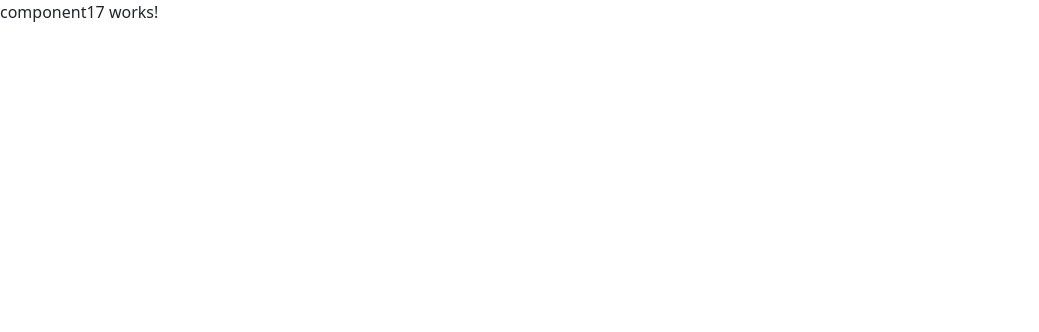
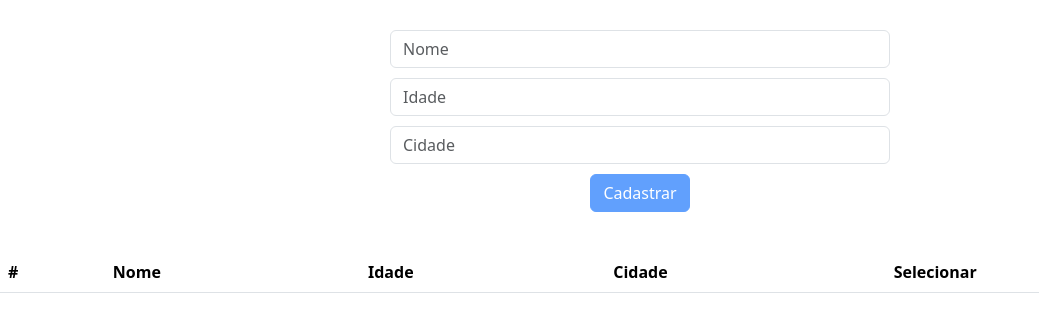
Before and after one commit to BrVecchi/angular-youtube, an Angular app: page /page1 in a window 1280 px wide. Shown: the top 332 px of the page, without its empty margins (0-1039 px from the left). Built offline with nearby package versions, Linux system fonts and the light colour scheme.

Commit message:
reference comp11

```diff
--- a/src/app/app.component.html
+++ b/src/app/app.component.html
@@ -1 +1 @@
-<app-component17></app-component17>
+<app-component11></app-component11>
```
